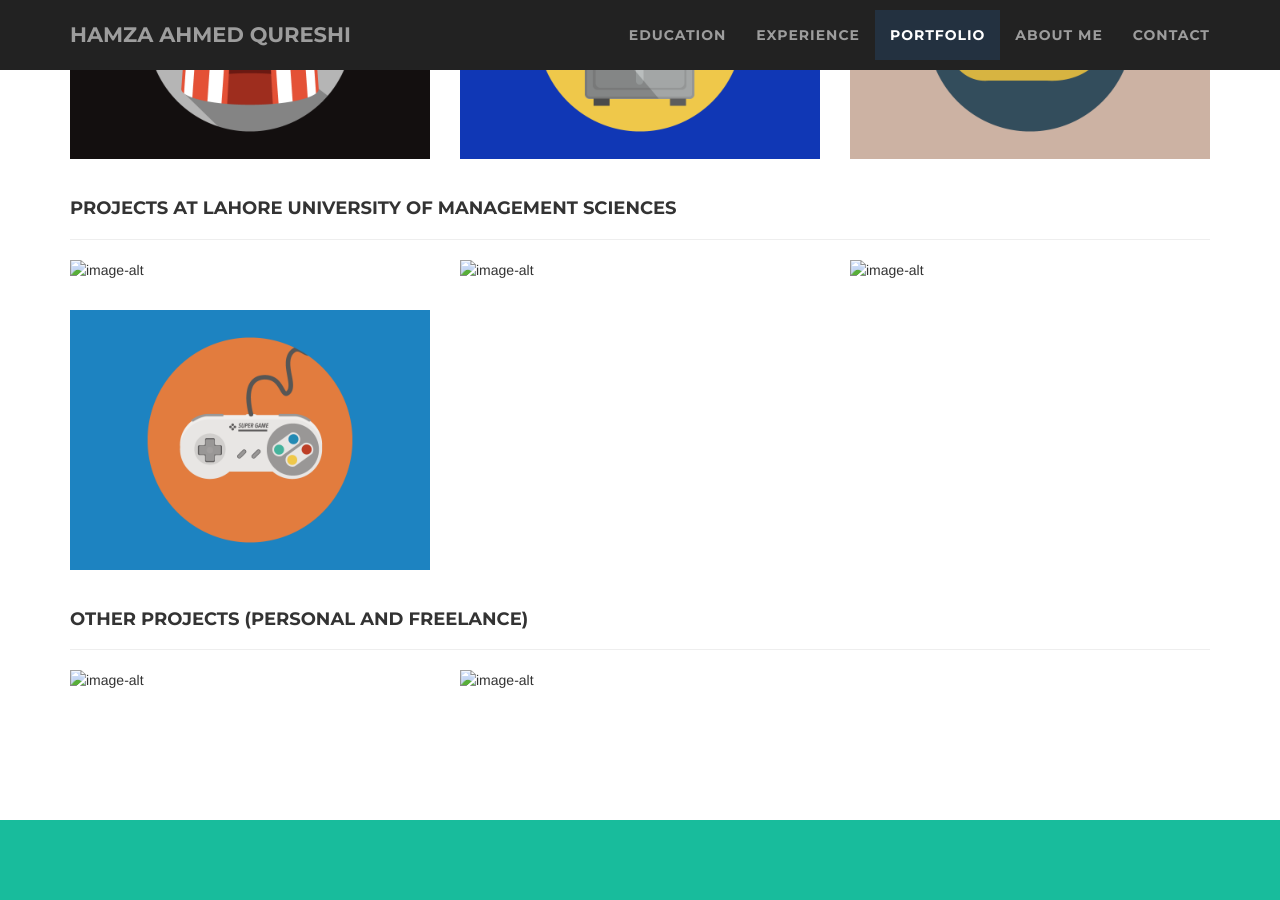
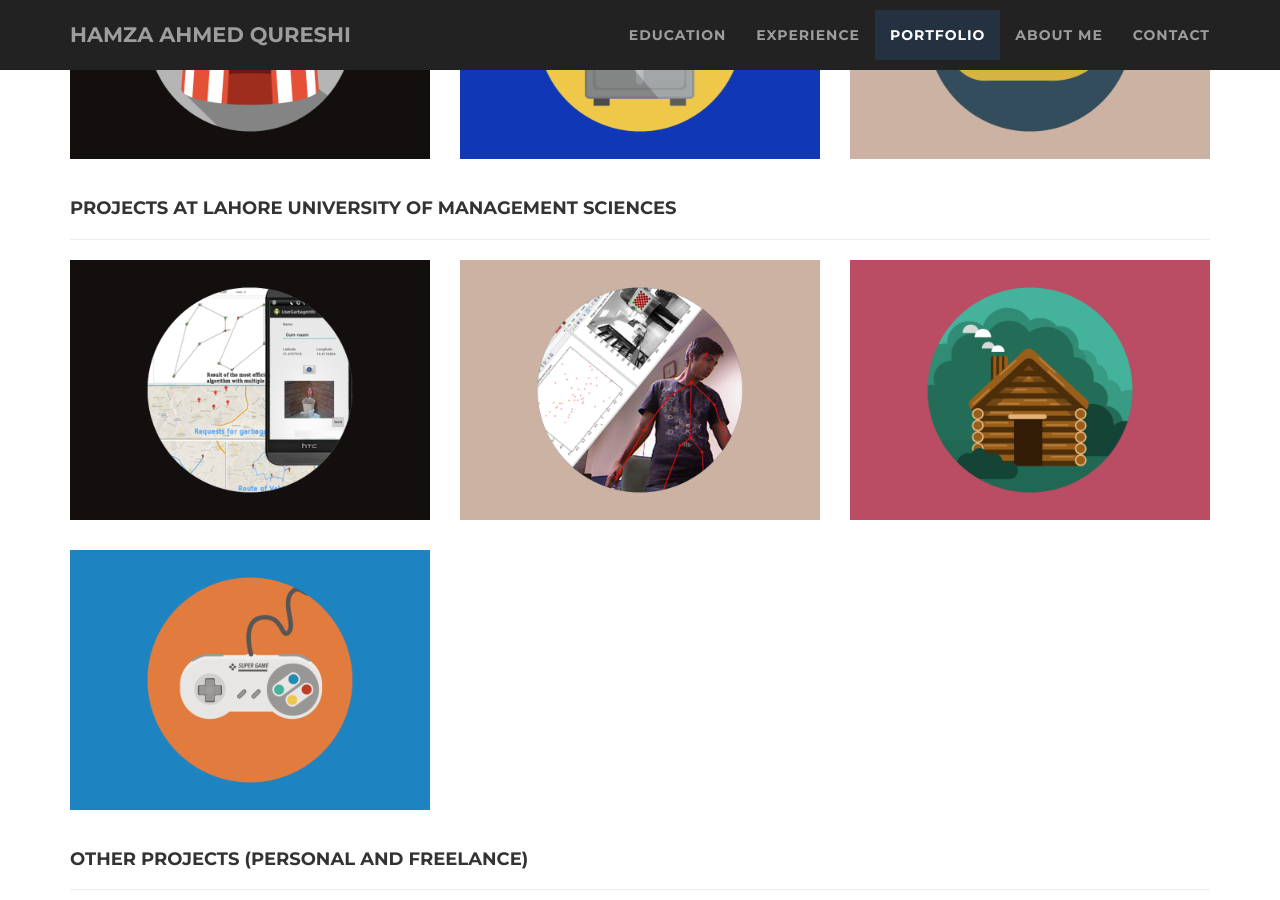
Before and after one commit to hamza1592/hamza1592.github.io, a Jekyll site: the page built from index.html, in a window 1280 px wide and 900 px high, scrolled down 2277 px. Built offline with Jekyll 4.4.1, drawn with Linux system fonts in a browser that asks for light colours.

Commit message:
img changed to main.png for portfolio grid projects in lums

```diff
--- a/_projectsLums/2016-08-10-project-sproj.markdown
+++ b/_projectsLums/2016-08-10-project-sproj.markdown
@@ -3,7 +3,7 @@ title: Implementing automated garbage collection system for local area
 layout: default
 modal-id: 4
 date: 2016-08-10
-img: cake.png
+img: main.png
 alt: image-alt
 project-date: September 2014 to May 2015
 client: N/A
--- a/_projectsLums/2016-08-11-project-pose-estimation.markdown
+++ b/_projectsLums/2016-08-11-project-pose-estimation.markdown
@@ -3,7 +3,7 @@ title: 2D Human Pose Estimation and Tracking in Non-Overlapping Cameras
 layout: default
 modal-id: 5
 date: 2016-08-11
-img: circus.png
+img: main.png
 alt: image-alt
 project-date: June 2014 to August 2014
 client: N/A
--- a/_projectsLums/2016-08-12-project-hair-simulation.markdown
+++ b/_projectsLums/2016-08-12-project-hair-simulation.markdown
@@ -3,7 +3,7 @@ title: Hair Simulation and Rendering
 layout: default
 modal-id: 6
 date: 2016-08-12
-img: submarine.png
+img: main.png
 alt: image-alt
 project-date: August 2013 to December 2013
 client: N/A
```
